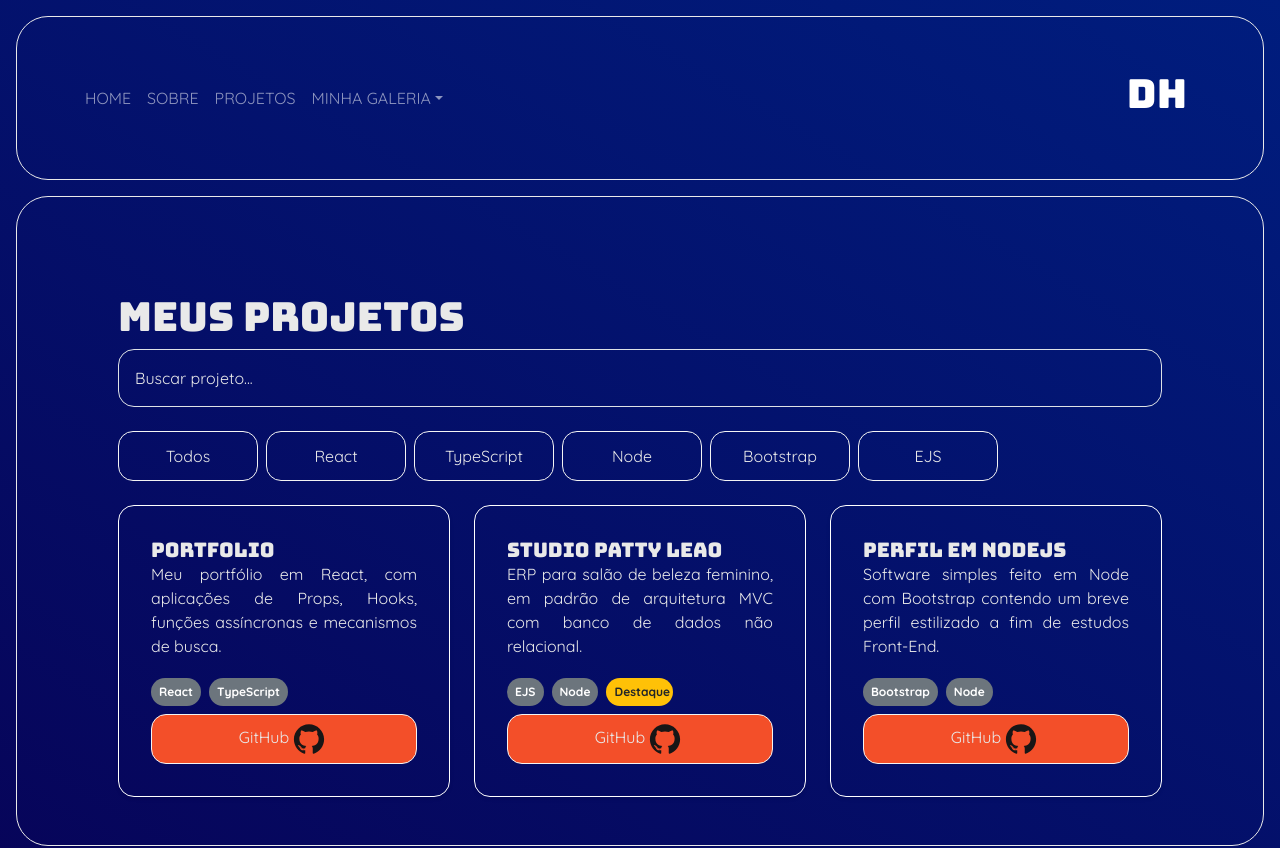
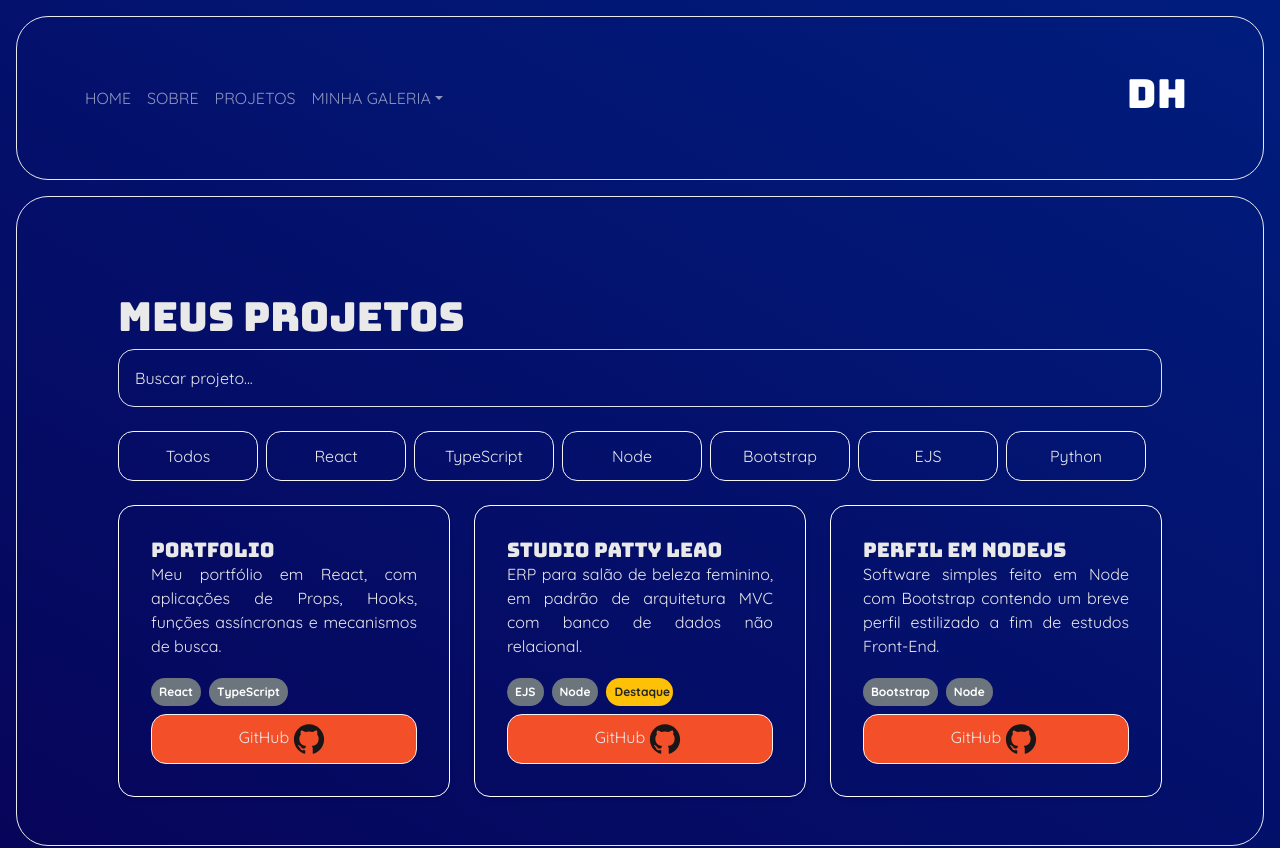
Before and after one commit to DanielLeaoOliveira/About-me-React, a React (Vite) app: page /Projetos in a window 1280 px wide. Shown: the top 848 px of the page. Built offline with nearby package versions, Linux system fonts and the light colour scheme.

Commit message:
Adição do botão Python no filtro de projetos/Paginas Home e Projetos povoada

```diff
--- a/src/components/BotoesFiltro.tsx
+++ b/src/components/BotoesFiltro.tsx
@@ -9,7 +9,8 @@ const tecnologias = [
     "TypeScript",
     "Node",
     "Bootstrap",
-    "EJS"
+    "EJS",
+    "Python"
 ]
 
 export function BotoesFiltro({
```
